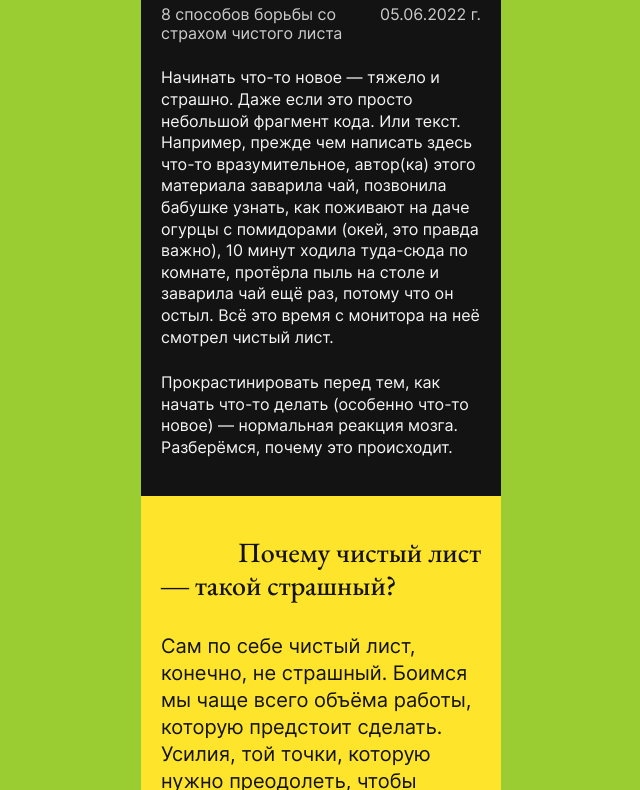
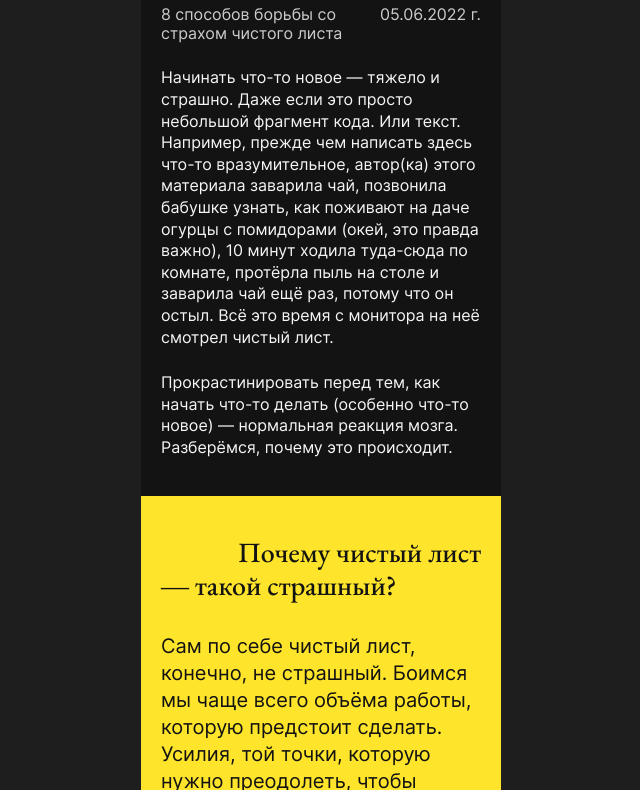
Before and after one commit to n3fenyak/fresh-start, a plain HTML site: page index.html in a window 1280 px wide. Shown: the part 382-1172 px from the top of the page, without its empty margins (319-959 px from the left). Drawn offline with Linux system fonts and the light colour scheme; files whose address does not match are found by name.

Commit message:
update body bgc

```diff
--- a/styles/styles.css
+++ b/styles/styles.css
@@ -2,8 +2,8 @@ body {
   margin: 0;
   font-family: Inter, sans-serif;
   font-weight: 400;
-  /* background-color: #1e1e1e; */
-  background-color: yellowgreen;
+  background-color: #1e1e1e;
+  /* background-color: yellowgreen; */
 }
 
 h1,
```
Also changed, not shown: 1 other file.
